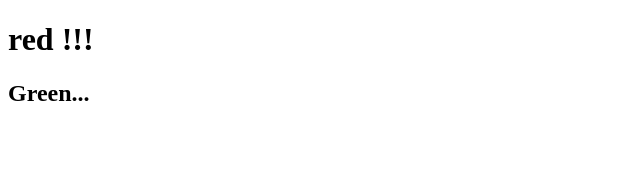
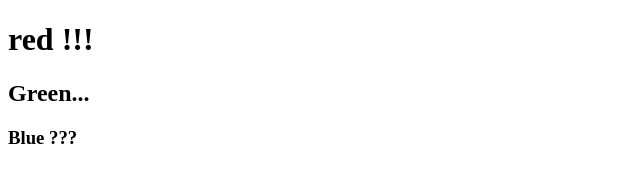
Before and after one commit to EsmPalid/gitTest, a plain HTML site: page folder/index.html in a window 1280 px wide. Shown: the full height of the page, 0-640 px from the left. Drawn offline with Linux system fonts and the light colour scheme.

Commit message:
[UPDATE] h3 Blue를 추가함 곳 revert를 실험할 예정

```diff
--- a/folder/index.html
+++ b/folder/index.html
@@ -9,5 +9,6 @@
 <body>
     <h1> red !!! </h1>
     <h2> Green... </h2>
+    <h3> Blue ??? </h3>
 </body>
 </html>
```
